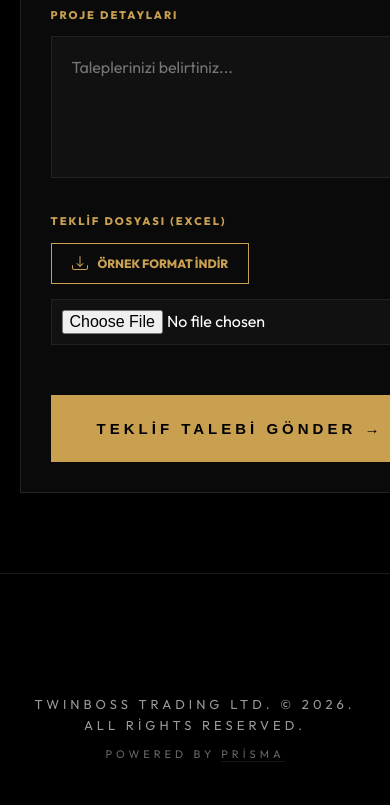
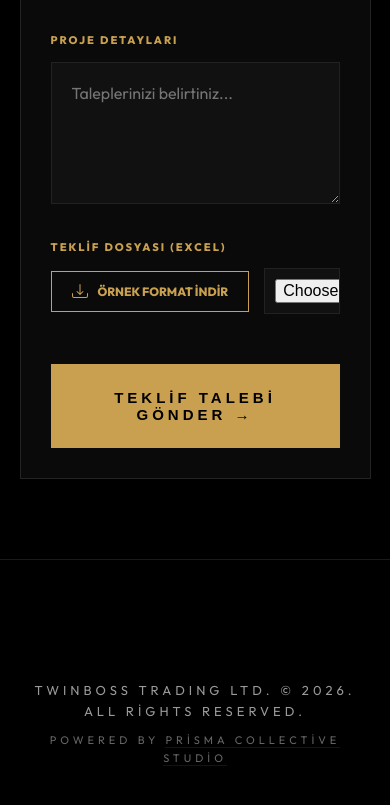
Before and after one commit to bardiabastami/oteks-, a website: page teklif-al.html in a window 390 px wide. Shown: the part 1496-2301 px from the top of the page. Drawn offline with Linux system fonts and the light colour scheme.

Commit message:
fix: Update footer text and ensure full width inputs for mobile alignment

```diff
--- a/teklif-al.html
+++ b/teklif-al.html
@@ -103,6 +103,7 @@
         .ots-input-group input,
         .ots-input-group select,
         .ots-input-group textarea {
+            width: 100%;
             padding: 20px;
             background: #111;
             border: 1px solid #222;
@@ -248,8 +249,8 @@
         <p>TWINBOSS TRADING LTD. &copy; 2026. All rights reserved.</p>
         <p style="margin-top: 10px; font-size: 11px; opacity: 0.4;">Powered by <a href="https://prismacyprus.com/"
                 target="_blank"
-                style="color: inherit; text-decoration: none; border-bottom: 1px solid rgba(255,255,255,0.2);">Prisma</a>
-        </p>
+                style="color: inherit; text-decoration: none; border-bottom: 1px solid rgba(255,255,255,0.2);">PrismA
+                Collective Studio</a></p>
     </footer>
 
     <script src="js/main.js"></script>
```
Also changed, not shown: hakkimizda.html (+2 -1 lines), iletisim.html (+2 -1 lines), referanslarimiz.html (+2 -1 lines), urunlerimiz.html (+2 -1 lines).
